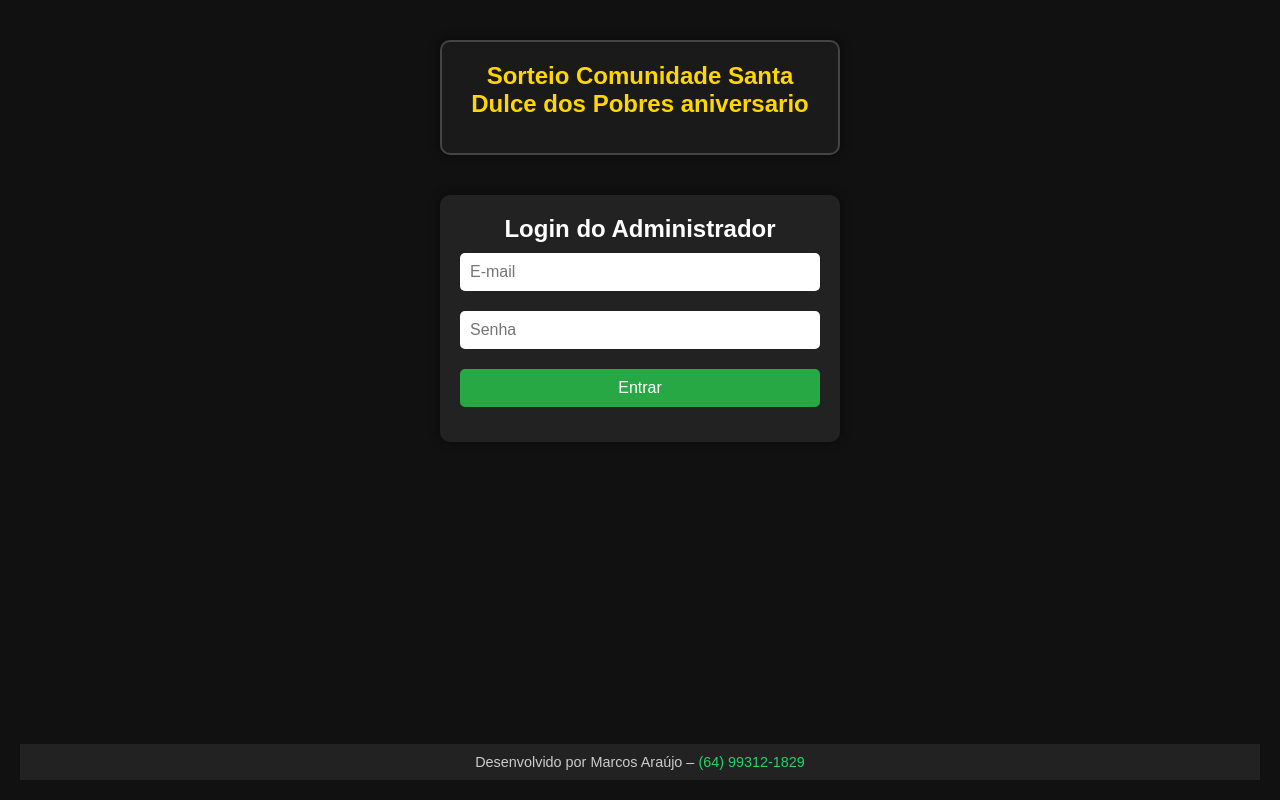
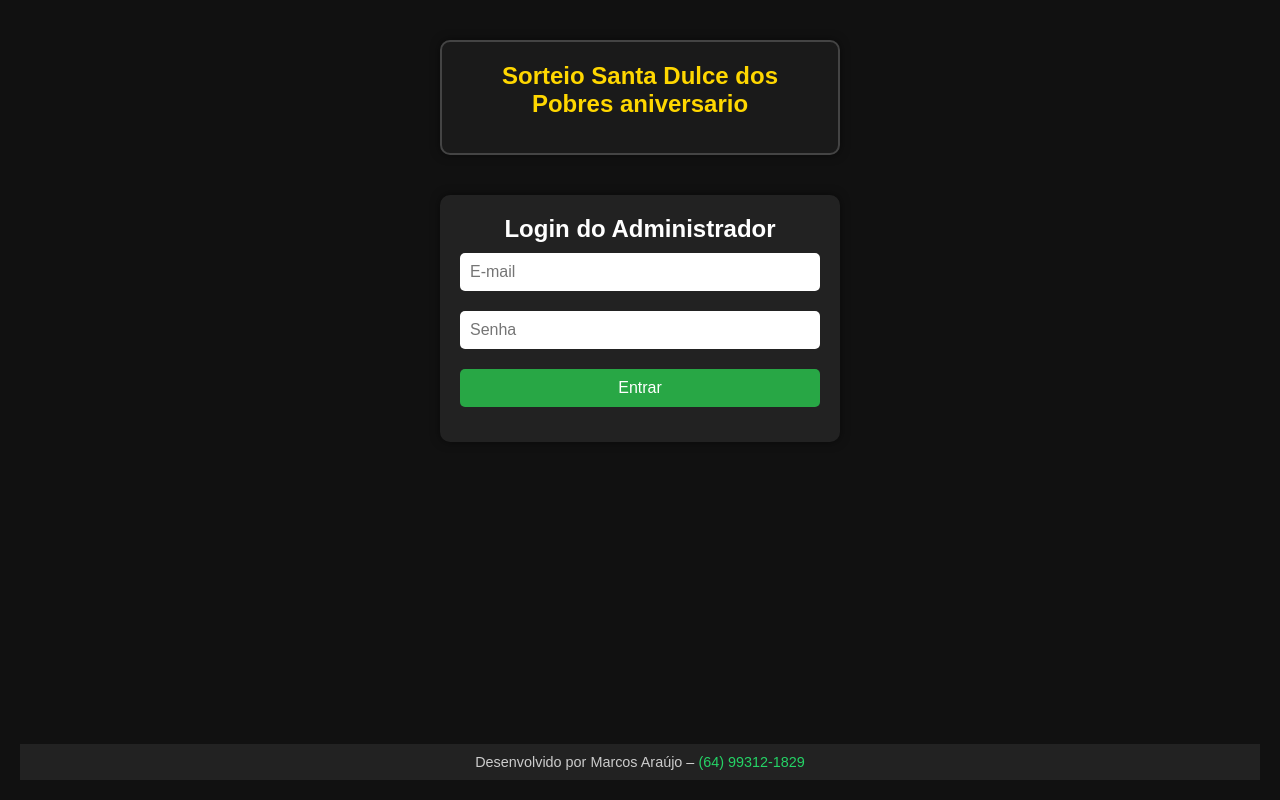
Before and after one commit to DevMarcosAraujo/sorteio, a plain HTML site: page Index.html in a window 1280 px wide. Drawn offline with Linux system fonts and the light colour scheme; no server answers.

Commit message:
segundo comite

```diff
--- a/Index.html
+++ b/Index.html
@@ -10,7 +10,7 @@
 
   <!-- Lista de Ganhadores (visível ao público) -->
   <div class="container ganhadores-publico">
-    <h2>Sorteio Comunidade Santa Dulce dos Pobres aniversario</h2>
+    <h2>Sorteio Santa Dulce dos Pobres aniversario</h2>
     <ul id="ganhadoresPublico"></ul>
   </div>
 
```
